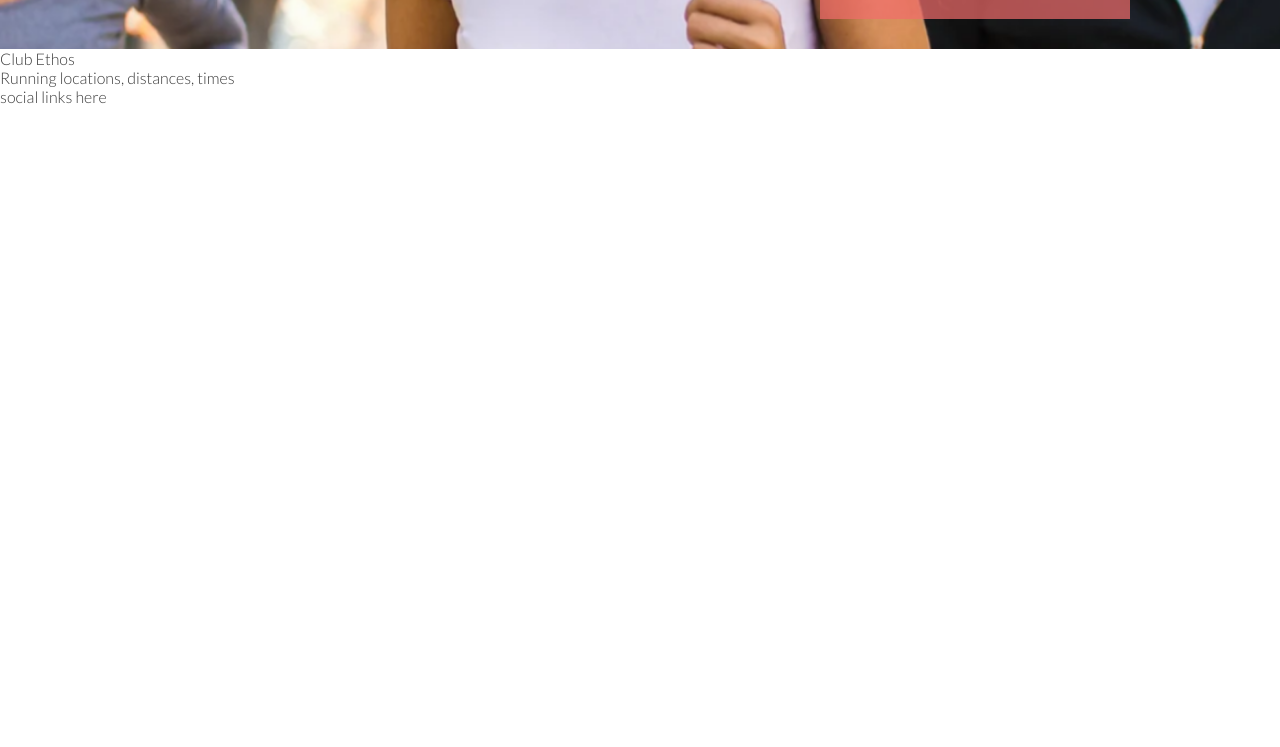
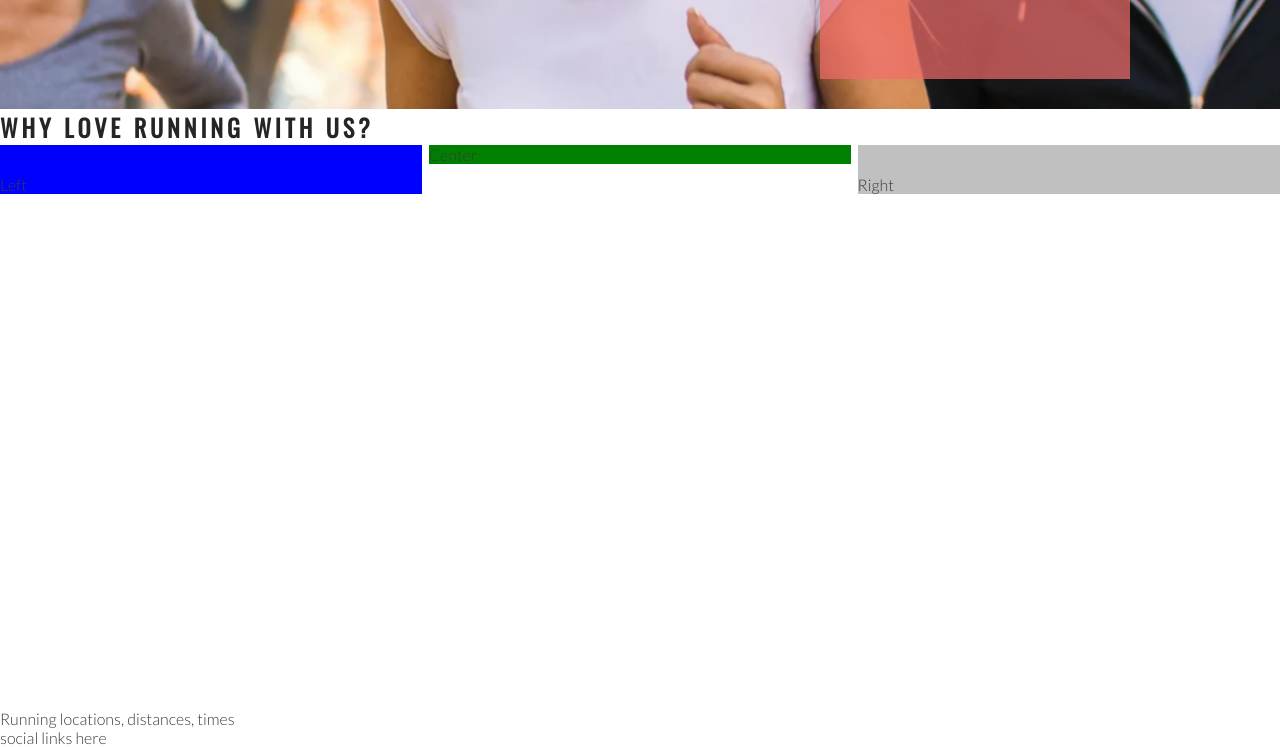
Before and after one commit to e-kai00/love-running, a plain HTML site: page index.html in a window 1280 px wide. Shown: the part 626-1373 px from the top of the page. Before the commit the page ends 800 px from the top, so only its background shows below. Drawn offline with nearby package versions, Linux system fonts and the light colour scheme.

Commit message:
Add club ethos main structure

```diff
--- a/assets/css/style.css
+++ b/assets/css/style.css
@@ -24,6 +24,7 @@ h1, h2 {
 #logo {
     float: left;
     font-size: 280%;
+    margin: 30px;
 }
 
 /* navigation links*/
@@ -114,3 +115,29 @@ h1, h2 {
 
     position: absolute;
 }
+
+/* club ethos */
+
+#club-ethos {
+    height: 600px;
+}
+
+#left-about {
+    padding-top: 30px;
+    width: 33%;
+    float: left;
+    background-color: blue;
+}
+
+#right-about {
+    padding-top: 30px;
+    width: 33%;
+    float: right;
+    background-color: silver;
+}
+
+#center-about {
+    width: 33%;
+    margin: 0 auto;
+    background-color: green;
+}
--- a/index.html
+++ b/index.html
@@ -37,7 +37,12 @@
             <h3>Dublin Docklands and Phoenix Park</h3>
         </div>
     </section>
-    <section>Club Ethos</section>
+    <section id="club-ethos">
+        <h1>Why love running with us?</h1>
+        <div id="right-about">Right</div>
+        <div id="left-about">Left</div>
+        <div id="center-about">Center</div>
+    </section>
     <section>Running locations, distances, times</section>
     <footer>social links here</footer>
 </body>
```
